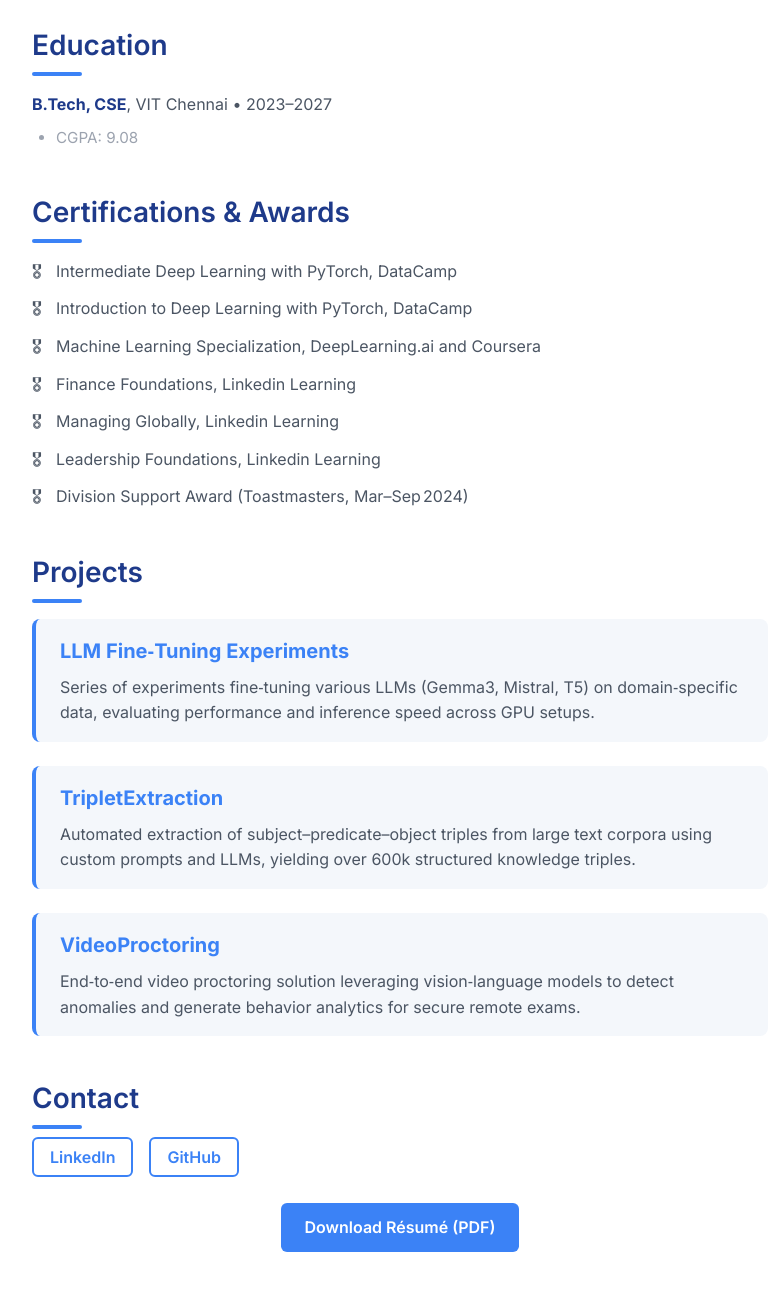
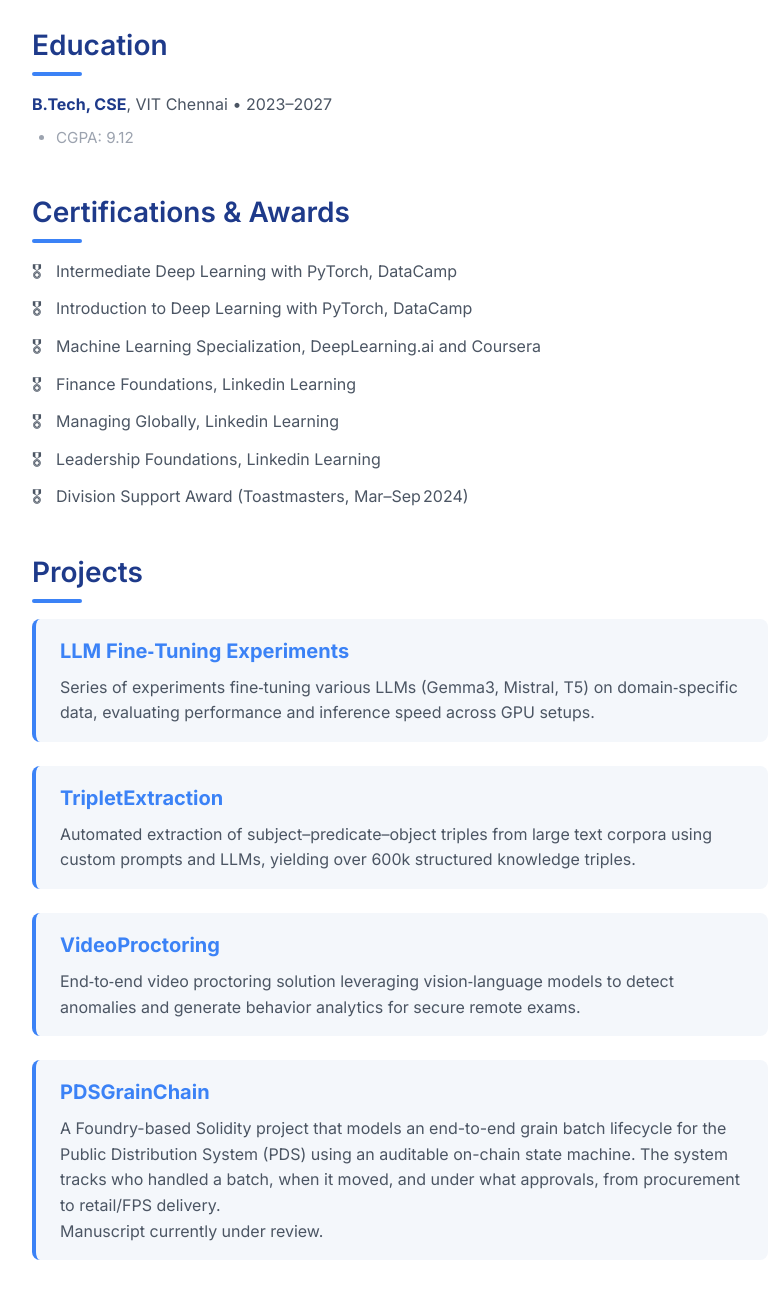
Before and after one commit to RamSundarRadhakrishnan/portfoliowebpage, a plain HTML site: page index.html in a window 1280 px wide. Shown: the part 1040-2337 px from the top of the page, without its empty margins (240-1011 px from the left). Drawn offline with Linux system fonts and the light colour scheme.

Commit message:
Update index.html - CGPA, new resume, new skills and projects

```diff
--- a/index.html
+++ b/index.html
@@ -213,6 +213,7 @@
         <li>Python</li>
         <li>C/C++</li>
         <li>Linux</li>
+        <lil>Solidity</lil>
       </ul>
     </div>
 
@@ -230,7 +231,7 @@
   <li>
     <strong>B.Tech, CSE</strong>, VIT Chennai • 2023–2027
     <ul class="list-sub">
-      <li>CGPA: 9.08</li>
+      <li>CGPA: 9.12</li>
     </ul>
   </li>
 </ul>
@@ -265,6 +266,11 @@
           <h3><a href="https://github.com/RamSundarRadhakrishnan/VideoProctoring" target="_blank">VideoProctoring</a></h3>
           <p>End‑to‑end video proctoring solution leveraging vision‑language models to detect anomalies and generate behavior analytics for secure remote exams.</p>
         </li>
+        <li>
+          <h3><a href="https://github.com/RamSundarRadhakrishnan/PDSGrainChain" target="_blank">PDSGrainChain</a></h3>
+          <p>A Foundry-based Solidity project that models an end-to-end grain batch lifecycle for the Public Distribution System (PDS) using an auditable on-chain state machine. The system tracks who handled a batch, when it moved, and under what approvals, from procurement to retail/FPS delivery.</p>
+          <p>Manuscript currently under review.</p>
+        </li>
       </ul>
     </div>
 
@@ -276,7 +282,7 @@
       </ul>
     </div>
     <div class="resume-download">
-  <a href="Resume%20-%20Ram%20Sundar%20Radhakrishnan.pdf" download class="btn">Download Résumé (PDF)</a>
+  <a href="Ram%20Sundar%20Radhakrishnan%20-%20Europass%20CV%20(1).pdf" download="Ram Sundar Radhakrishnan - Europass CV.pdf" class="btn">Download Résumé (PDF)</a>
 </div>
   </div>
 </body>
```
